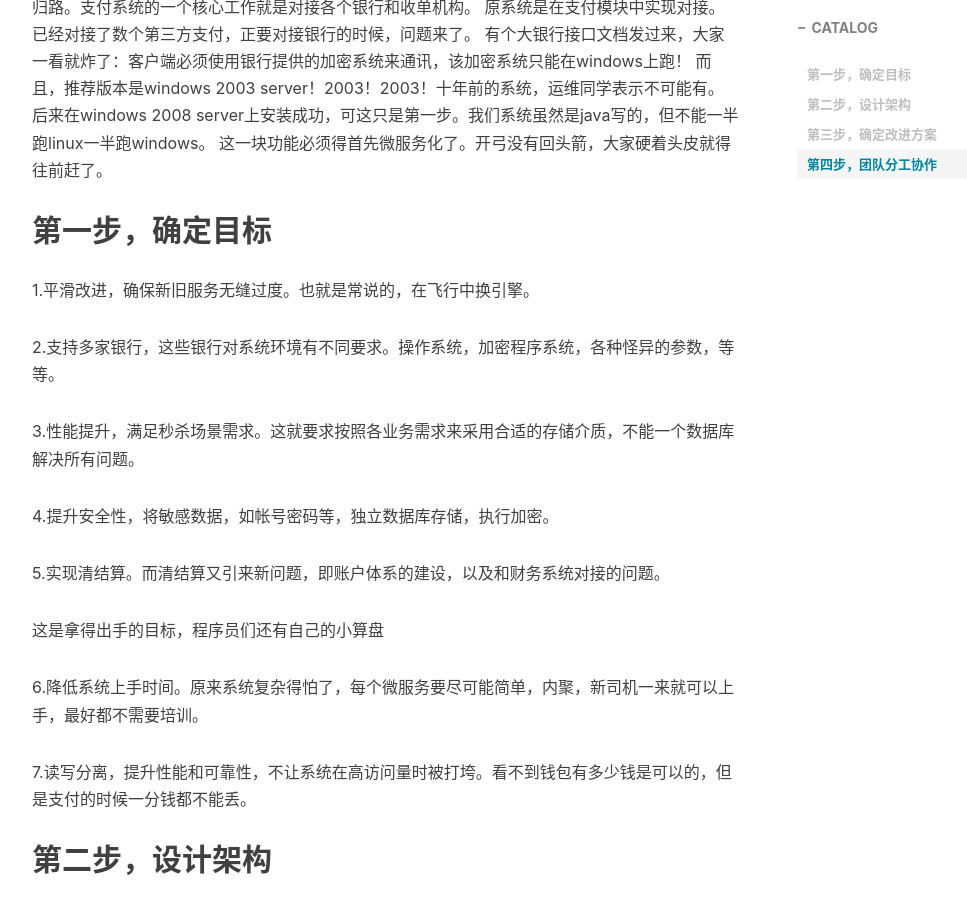
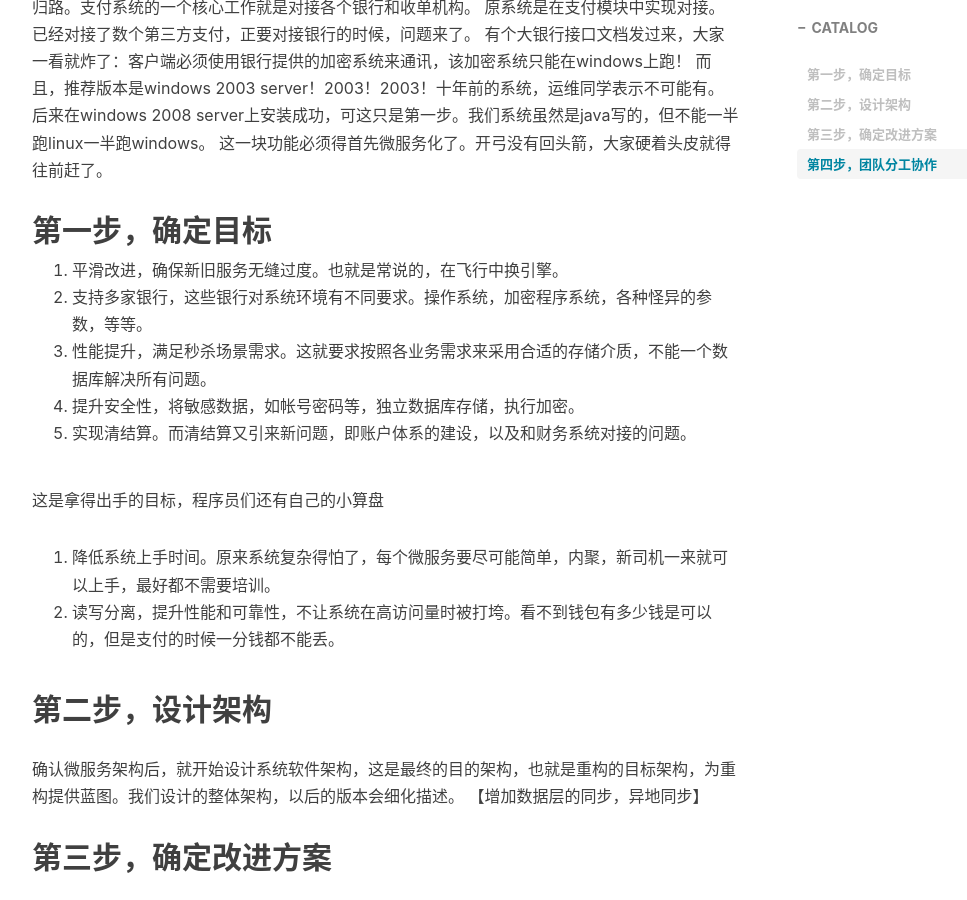
Before and after one commit to duleitony/blog, a Jekyll site: the page built from _posts/2016-08-07-microservice-3.markdown, in a window 1280 px wide and 900 px high, scrolled down 378 px. Shown: the whole window, without its empty margins (233-1200 px from the left). Built offline with Jekyll 4.4.1, drawn with Linux system fonts in a browser that asks for light colours; nearby versions of some CDN libraries; comment, search, counter and statistics services are not loaded.

Commit message:
microservice3

```diff
--- a/_posts/2016-08-07-microservice-3.markdown
+++ b/_posts/2016-08-07-microservice-3.markdown
@@ -21,21 +21,27 @@ tags:
 这一块功能必须得首先微服务化了。开弓没有回头箭，大家硬着头皮就得往前赶了。
 
 ## 第一步，确定目标
-1.平滑改进，确保新旧服务无缝过度。也就是常说的，在飞行中换引擎。
+<ol>
+<li>平滑改进，确保新旧服务无缝过度。也就是常说的，在飞行中换引擎。</li>
 
-2.支持多家银行，这些银行对系统环境有不同要求。操作系统，加密程序系统，各种怪异的参数，等等。
+<li>支持多家银行，这些银行对系统环境有不同要求。操作系统，加密程序系统，各种怪异的参数，等等。</li>
 
-3.性能提升，满足秒杀场景需求。这就要求按照各业务需求来采用合适的存储介质，不能一个数据库解决所有问题。
+<li>性能提升，满足秒杀场景需求。这就要求按照各业务需求来采用合适的存储介质，不能一个数据库解决所有问题。</li>
 
-4.提升安全性，将敏感数据，如帐号密码等，独立数据库存储，执行加密。
+<li>提升安全性，将敏感数据，如帐号密码等，独立数据库存储，执行加密。</li>
 
-5.实现清结算。而清结算又引来新问题，即账户体系的建设，以及和财务系统对接的问题。
+<li>实现清结算。而清结算又引来新问题，即账户体系的建设，以及和财务系统对接的问题。</li>
+
+</ol>
 
 这是拿得出手的目标，程序员们还有自己的小算盘
 
-6.降低系统上手时间。原来系统复杂得怕了，每个微服务要尽可能简单，内聚，新司机一来就可以上手，最好都不需要培训。
+<ol>
+<li>降低系统上手时间。原来系统复杂得怕了，每个微服务要尽可能简单，内聚，新司机一来就可以上手，最好都不需要培训。</li>
 
-7.读写分离，提升性能和可靠性，不让系统在高访问量时被打垮。看不到钱包有多少钱是可以的，但是支付的时候一分钱都不能丢。
+<li>读写分离，提升性能和可靠性，不让系统在高访问量时被打垮。看不到钱包有多少钱是可以的，但是支付的时候一分钱都不能丢。</li>
+
+</ol>
 
 ## 第二步，设计架构
 确认微服务架构后，就开始设计系统软件架构，这是最终的目的架构，也就是重构的目标架构，为重构提供蓝图。我们设计的整体架构，以后的版本会细化描述。
```
